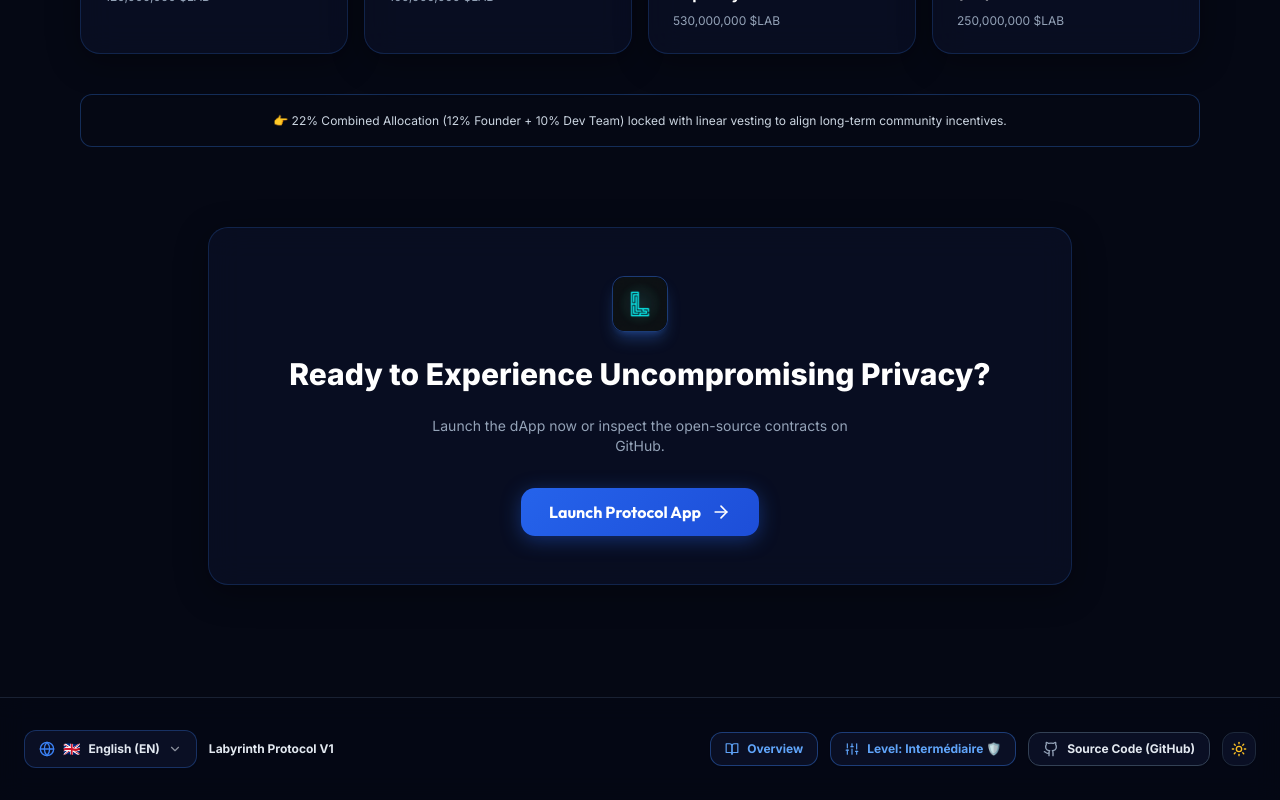
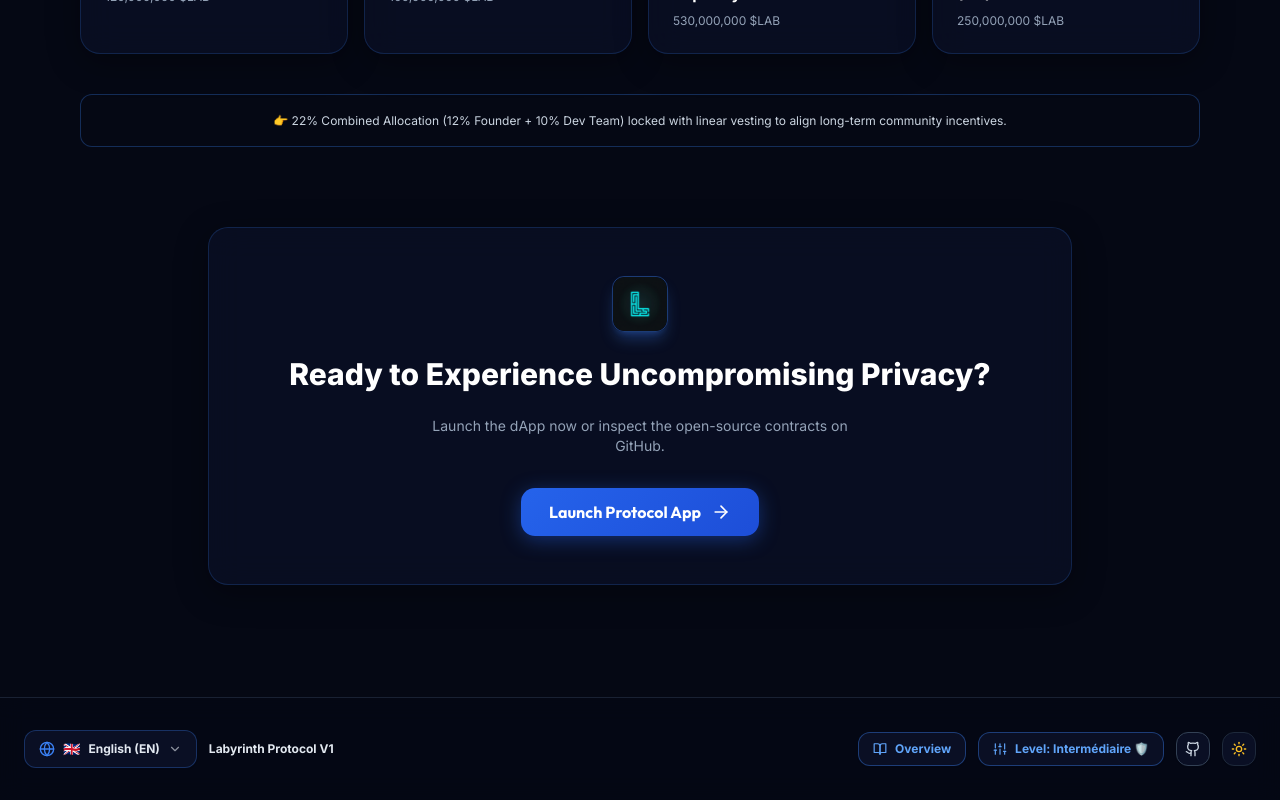
Before and after one commit to blocfund66-cyber/Labyrinth-Protocol, a React (Vite) app: page / in a window 1280 px wide. Shown: the part 2351-3151 px from the top of the page. Built offline with nearby package versions, Linux system fonts and the light colour scheme.

Commit message:
style(footer): Convert GitHub footer button to a compact icon-only button

```diff
--- a/src/App.jsx
+++ b/src/App.jsx
@@ -428,20 +428,20 @@ function App() {
               </span>
             </button>
 
-            {/* 3. GitHub Source Code Framed Button */}
+            {/* 3. GitHub Icon-Only Framed Button */}
             <a
               href={GITHUB_REPO_URL}
               target="_blank"
               rel="noopener noreferrer"
-              className={`flex items-center gap-2 px-3.5 py-2 rounded-xl border font-bold transition-all shadow-sm ${
+              className={`p-2 rounded-xl border font-bold transition-all shadow-sm flex items-center justify-center ${
                 isDarkMode
                   ? 'bg-slate-900 border-slate-700 text-slate-200 hover:bg-slate-800 hover:border-slate-600'
                   : 'bg-slate-100 border-slate-300 text-slate-800 hover:bg-slate-200'
               }`}
               title="Code Source & Smart Contracts sur GitHub"
+              aria-label="GitHub Repository"
             >
-              <Github className="w-4 h-4 text-slate-400" />
-              <span>{t.footer.sourceCode}</span>
+              <Github className="w-4 h-4 text-slate-400 dark:text-slate-300" />
             </a>
 
             {/* 4. Compact Theme Toggle Icon Button at Page Bottom (Footer) */}
```
